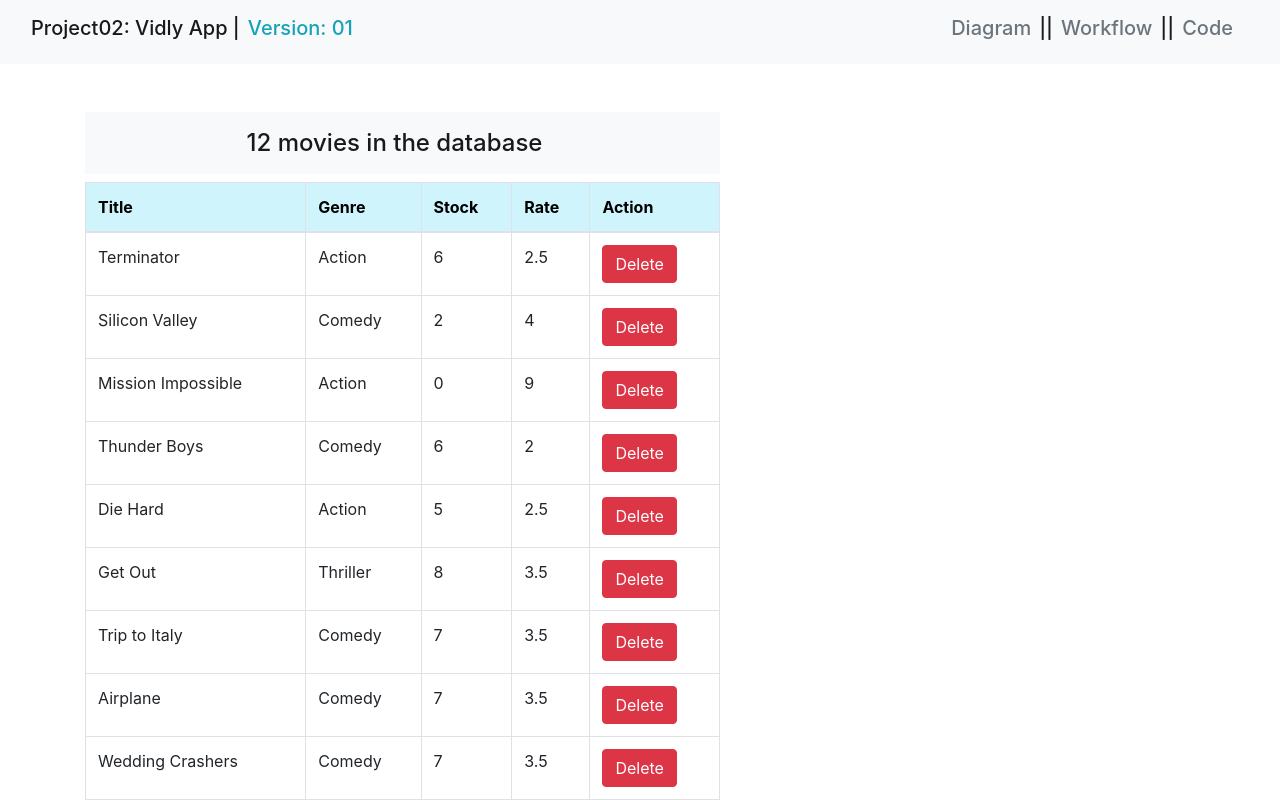
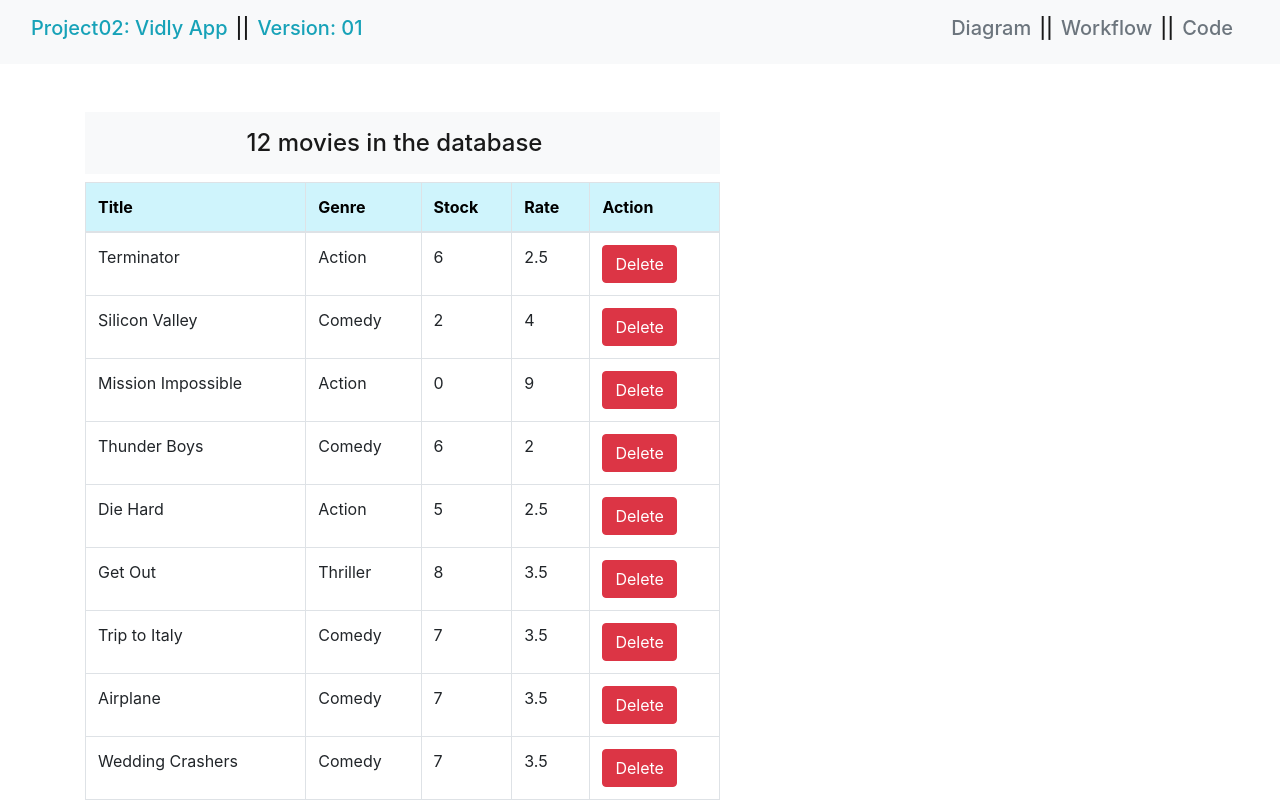
Before and after one commit to moarifur/mastering-react, a React (Create React App) app: page / in a window 1280 px wide. Shown: the top 800 px of the page. Built offline with nearby package versions, Linux system fonts and the light colour scheme.

Commit message:
Project02: Vidly App - Version 01 Completed

```diff
--- a/src/components/vidly/navbar.jsx
+++ b/src/components/vidly/navbar.jsx
@@ -6,7 +6,14 @@
             <nav className="navbar navbar-expand-lg navbar-light bg-light">
                 <div className="container-fluid">
                     <h1 className="navbar-brand">
-                        Project02: Vidly App |
+                        <a
+                            className='mr-2 text-info'
+                            href="https://rococo-profiterole-656cf8.netlify.app/"
+                            target='_blank'
+                        >
+                            Project02: Vidly App
+                        </a>
+                         ||
                         <a
                             className='ml-2 text-info'
                             href="https://tinyurl.com/32srke4c"
```
